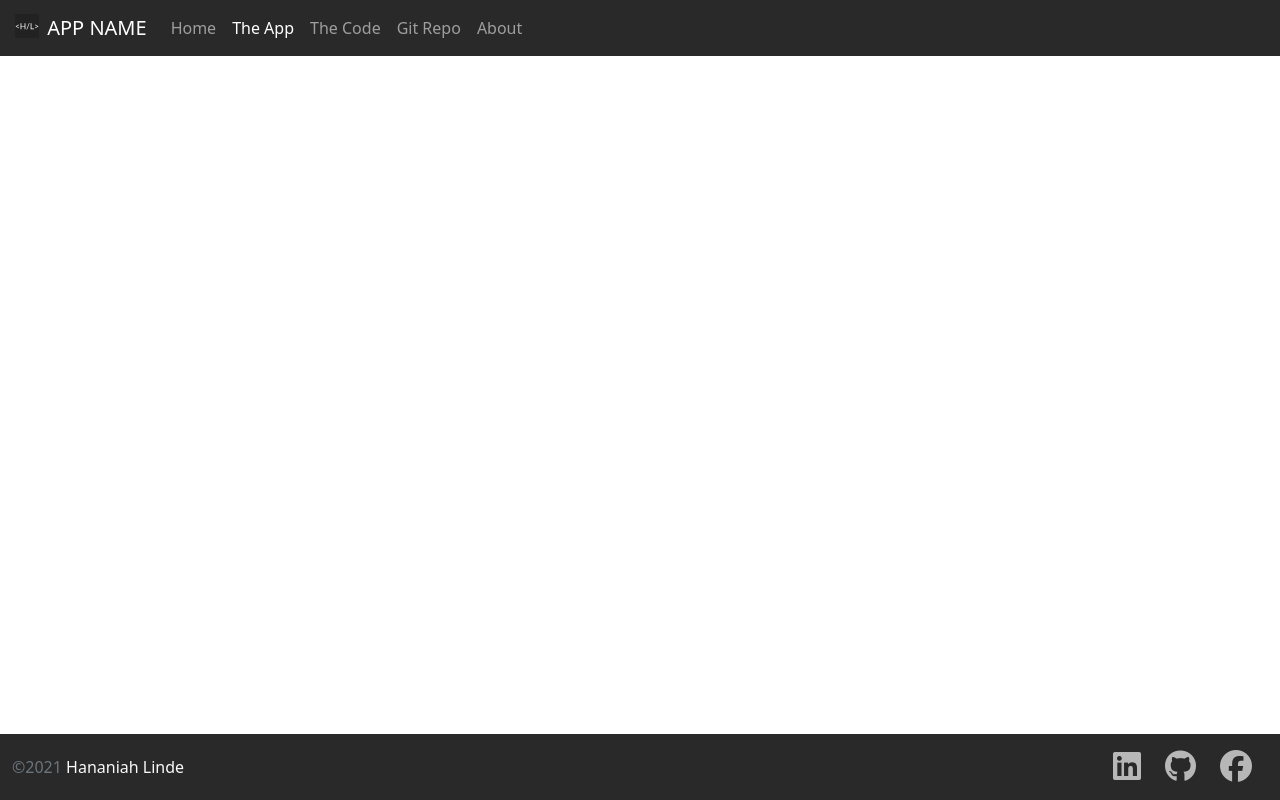
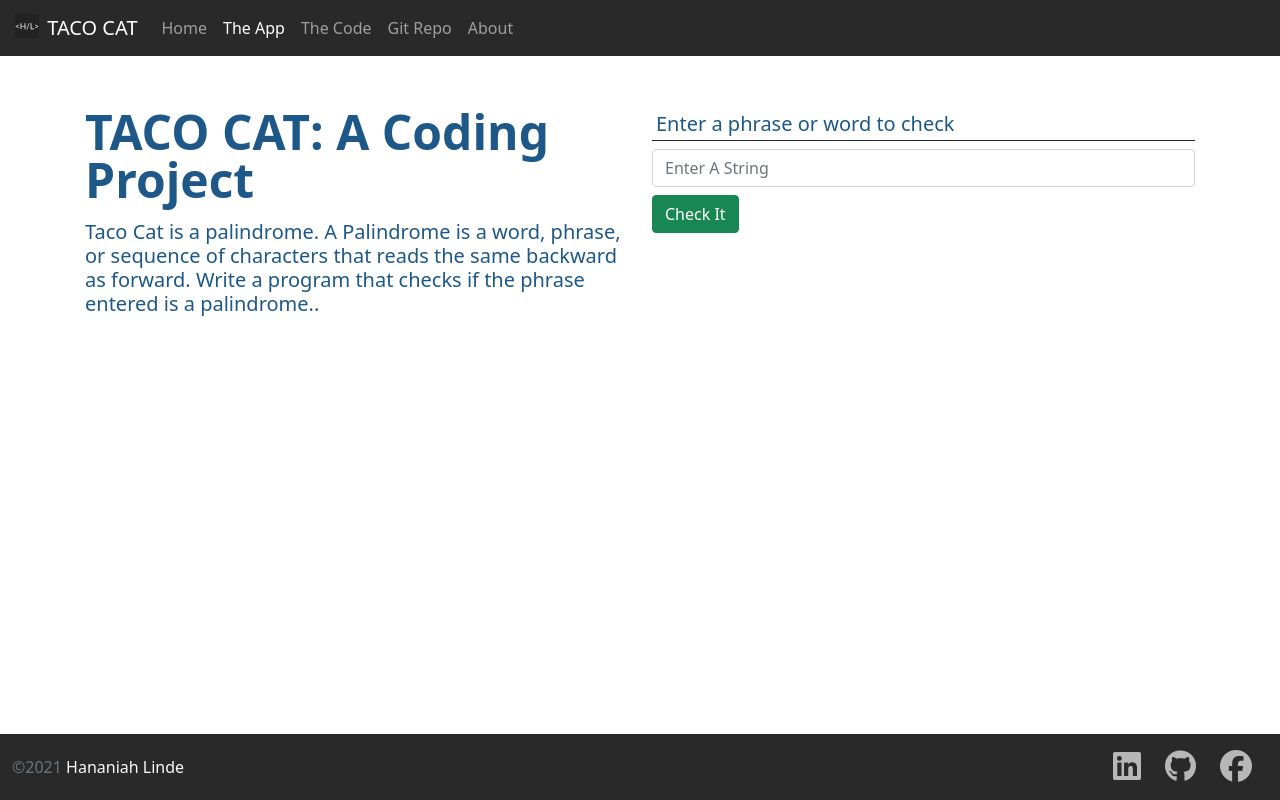
Before and after one commit to hananiah-linde/Tacocat, a plain HTML site: page app.html in a window 1280 px wide. Drawn offline with nearby package versions, Linux system fonts and the light colour scheme.

Commit message:
Initial set up of app

```diff
--- a/app.html
+++ b/app.html
@@ -2,7 +2,7 @@
 <html lang="en" class="h-100">
 
 <head>
-    <title>App Name: A Coding Project By Hananiah Linde</title>
+    <title>TACO CAT: A Coding Project By Hananiah Linde</title>
     <!-- Required meta tags -->
     <meta charset="utf-8">
     <meta name="viewport" content="width=device-width, initial-scale=1, shrink-to-fit=no">
@@ -19,7 +19,7 @@
     <nav class="navbar navbar-expand-md navbar-dark fixed-top">
         <div class="container-fluid">
             <a class="navbar-brand" href="#"> <img src="img/tab_icon.svg" class="d-inline-block align-text-top"
-                    alt="logo" width="30" height="24"> APP NAME</a>
+                    alt="logo" width="30" height="24"> TACO CAT</a>
             <button class="navbar-toggler" type="button" data-bs-toggle="collapse" data-bs-target="#navbarCollapse"
                 aria-controls="navbarCollapse" aria-expanded="false" aria-label="Toggle navigation">
                 <span class="navbar-toggler-icon"></span>
@@ -36,7 +36,7 @@
                         <a class="nav-link" href="code.html">The Code</a>
                     </li>
                     <li class="nav-item">
-                        <a class="nav-link" target="_blank" href="#">Git Repo</a>
+                        <a class="nav-link" target="_blank" href="http://github.com/hananiah-linde/Tacocat">Git Repo</a>
                     </li>
                     <li class="nav-item">
                         <a class="nav-link" target="_blank" href="http://hananiahlinde.com/">About</a>
@@ -47,7 +47,32 @@
     </nav>
 
     <main class="flex-shrink-0">
-        <div class="container">
+        <div class="container mt-5">
+            <div class="row row-cols-1 row-cols-lg-2">
+                <div class="col">
+                    <h1 class="display-5 fw-bold lh-1 mb-3">TACO CAT: A Coding Project</h1>
+                    <h4 class="lead">Taco Cat is a palindrome. A Palindrome is a word, phrase, or sequence of characters that reads the same backward as forward.
+                        Write a program that checks if the phrase entered is a palindrome..</h4>
+                </div>
+                <div class="col">
+                    <h5 class="border-1 border-bottom border-dark p-1">Enter a phrase or word to check</h5>
+                    <form class="row gx-3 gy-2">
+                        <div class="col">
+                            <input type="text" id="userString" class="form-control" placeholder="Enter A String" aria-label="Enter A String">
+                        </div>
+                        <div class="col-12">
+                            <button type="button" id="btnSubmit" class="btn btn-success">Check It</button>
+                        </div>
+                        <div class="alert alert-success mt-5 invisible fade show" id="alert" role="alert">
+                            <h4 class="alert-heading">Well Done!</h4>
+                            <hr>
+                            <p class="mb-0" id="msg">
+                                <!--Insert Message Here-->
+                            </p>
+                        </div>
+                    </form>
+                </div>
+            </div>
 
         </div>
     </main>
@@ -89,7 +114,9 @@
         integrity="sha384-cVKIPhGWiC2Al4u+LWgxfKTRIcfu0JTxR+EQDz/bgldoEyl4H0zUF0QKbrJ0EcQF" crossorigin="anonymous">
     </script>
     <script src="js/site.js"></script>
-
+    <script>
+        document.getElementById("btnSubmit").addEventListener("click",getValue);
+    </script>
 </body>
 
 </html>
```
Also changed, not shown: index.html (+8 -7 lines), img/HundoLogo.svg (deleted), img/TacoCatLogo.svg (added).
